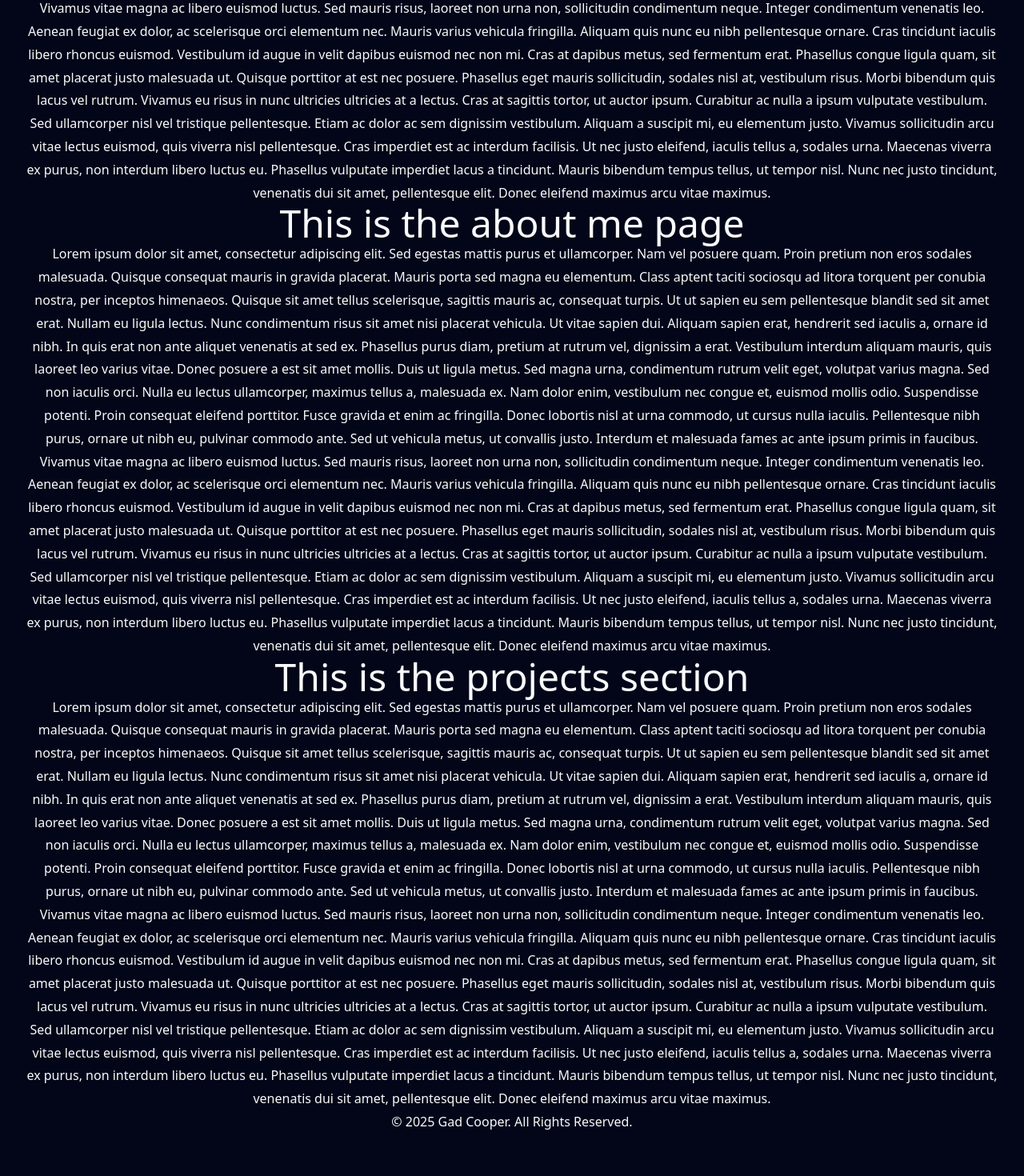
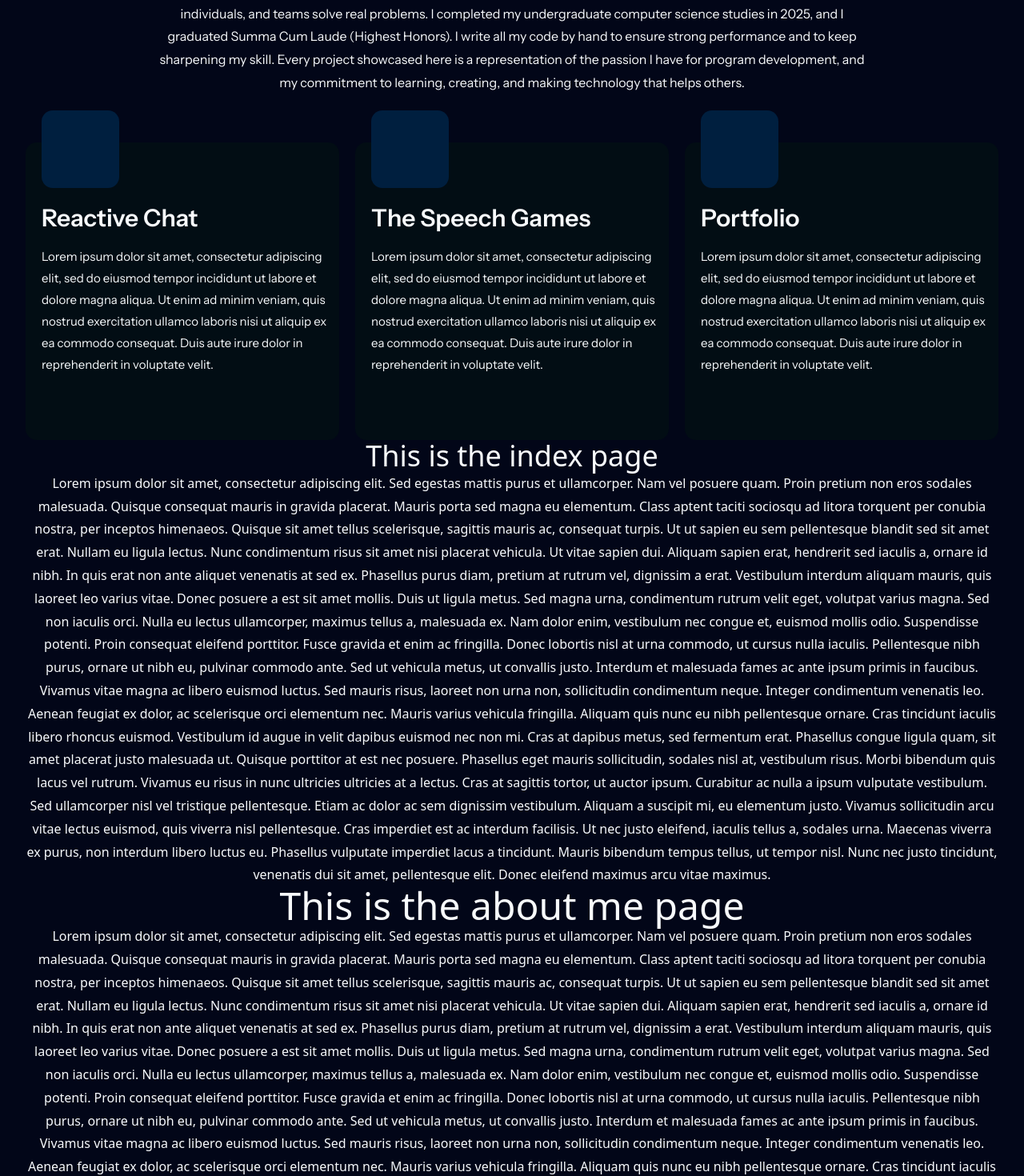
Before and after one commit to SpyingEnvelope/portfolio-revised, a React (Vite) app: page / in a window 1280 px wide. Shown: the part 1020-2490 px from the top of the page at 80% size. Before the commit the page ends 2469 px from the top, so only its background shows below. Built offline with nearby package versions, Linux system fonts and the light colour scheme.

Commit message:
Changed animation of starry sky to twinkle faster. Began work on Projects section. Added components for project cards, project logos, and the project section itself.

```diff
--- a/index.html
+++ b/index.html
@@ -1,6 +1,11 @@
-<!doctype html>
+<!DOCTYPE html>
 <html lang="en">
   <head>
+    <link rel="preconnect" href="https://fonts.googleapis.com">
+    <link rel="preconnect" href="https://fonts.gstatic.com" crossorigin>
+    <link
+      href="https://fonts.googleapis.com/css2?family=Instrument+Sans:ital,wght@0,400..700;1,400..700&display=swap"
+      rel="stylesheet">
     <meta charset="UTF-8" />
     <link rel="icon" type="image/svg+xml" href="/vite.svg" />
     <meta name="viewport" content="width=device-width, initial-scale=1.0" />
--- a/src/App.css
+++ b/src/App.css
@@ -24,6 +24,24 @@ body {
 .glow {
   box-shadow: 0 0 10px 1px black;
   overflow: visible;
+}
+
+.bold-instrument-sans {
+  font-family: "Instrument Sans", sans-serif;
+  font-optical-sizing: auto;
+  font-weight: 600;
+  font-style: normal;
+  font-variation-settings:
+    "wdth" 100;
+}
+
+.reg-instrument-sans {
+  font-family: "Instrument Sans", sans-serif;
+  font-optical-sizing: auto;
+  font-weight: 400;
+  font-style: normal;
+  font-variation-settings:
+    "wdth" 100;
 }
 
 .nav-bg {
--- /dev/null
+++ b/src/components/ProjectCard.jsx
@@ -0,0 +1,22 @@
+import ProjectLogo from "./ProjectLogo";
+
+function ProjectCard({ children, title, links, icon, image }) {
+  return (
+    <div className="w-[392px] h-[372px] bg-[#020D14] rounded-xl text-left">
+      <div className="relative left-5 bottom-10">
+        <ProjectLogo icon={icon} image={image} />
+      </div>
+      <h3 className="relative bottom-5 bold-instrument-sans text-3xl font-bold ml-5">
+        {title}
+      </h3>
+      <div className="ml-5 mr-2 h-[50px] reg-instrument-sans text-[15px] relative bottom-1">{children}</div>
+      {/* <ul>
+        {links.map((link) => {
+            <li key={link.key}><a href={link.href}>{link.text}</a></li>
+        })}
+    </ul> */}
+    </div>
+  );
+}
+
+export default ProjectCard;
--- /dev/null
+++ b/src/components/ProjectLogo.jsx
@@ -0,0 +1,7 @@
+function ProjectLogo({ icon, image }) {
+    return <div className="w-[97px] h-[97px] rounded-xl bg-[#001F3F] flex justify-center items-center">
+        {icon ?? <img src={image} />}
+    </div>
+}
+
+export default ProjectLogo;
--- a/src/components/StarryBackground.jsx
+++ b/src/components/StarryBackground.jsx
@@ -14,7 +14,7 @@ function starCoordinates() {
       Math.floor(Math.random() * 100) + "%",
       Math.floor(Math.random() * 100) + "%",
       i,
-      delayStart + i * 0.5,
+      delayStart + i * 0.1,
     ]);
   }
 
--- a/src/pages/MainPage.jsx
+++ b/src/pages/MainPage.jsx
@@ -16,9 +16,9 @@ function MainPage() {
       <Navigation />
       <main>
         <Header />
+        <Projects />
         <IndexPage />
         <About />
-        <Projects />
       </main>
       <Footer />
     </>
--- a/src/pages/Projects.jsx
+++ b/src/pages/Projects.jsx
@@ -1,50 +1,61 @@
+import ProjectCard from "@/components/ProjectCard";
+
 function Projects() {
   return (
-    <div id="projects">
-      <h1 className="text-5xl">This is the projects section</h1>
-      <p>
+    <div
+      id="projects"
+      className="flex flex-col justify-center items-center mt-30"
+    >
+      <h2 className="text-xl bold-instrument-sans text-[#3698D5] tracking-widest">
+        PROJECTS
+      </h2>
+      <h3 className="bold-instrument-sans text-4xl tracking-widest">
+        CREATING SOFTWARE <br /> THAT BRINGS VISIONS TO LIFE
+      </h3>
+      <p className="reg-instrument-sans xl:w-[900px] mt-5 mb-15">
         {" "}
-        Lorem ipsum dolor sit amet, consectetur adipiscing elit. Sed egestas
-        mattis purus et ullamcorper. Nam vel posuere quam. Proin pretium non
-        eros sodales malesuada. Quisque consequat mauris in gravida placerat.
-        Mauris porta sed magna eu elementum. Class aptent taciti sociosqu ad
-        litora torquent per conubia nostra, per inceptos himenaeos. Quisque sit
-        amet tellus scelerisque, sagittis mauris ac, consequat turpis. Ut ut
-        sapien eu sem pellentesque blandit sed sit amet erat. Nullam eu ligula
-        lectus. Nunc condimentum risus sit amet nisi placerat vehicula. Ut vitae
-        sapien dui. Aliquam sapien erat, hendrerit sed iaculis a, ornare id
-        nibh. In quis erat non ante aliquet venenatis at sed ex. Phasellus purus
-        diam, pretium at rutrum vel, dignissim a erat. Vestibulum interdum
-        aliquam mauris, quis laoreet leo varius vitae. Donec posuere a est sit
-        amet mollis. Duis ut ligula metus. Sed magna urna, condimentum rutrum
-        velit eget, volutpat varius magna. Sed non iaculis orci. Nulla eu lectus
-        ullamcorper, maximus tellus a, malesuada ex. Nam dolor enim, vestibulum
-        nec congue et, euismod mollis odio. Suspendisse potenti. Proin consequat
-        eleifend porttitor. Fusce gravida et enim ac fringilla. Donec lobortis
-        nisl at urna commodo, ut cursus nulla iaculis. Pellentesque nibh purus,
-        ornare ut nibh eu, pulvinar commodo ante. Sed ut vehicula metus, ut
-        convallis justo. Interdum et malesuada fames ac ante ipsum primis in
-        faucibus. Vivamus vitae magna ac libero euismod luctus. Sed mauris
-        risus, laoreet non urna non, sollicitudin condimentum neque. Integer
-        condimentum venenatis leo. Aenean feugiat ex dolor, ac scelerisque orci
-        elementum nec. Mauris varius vehicula fringilla. Aliquam quis nunc eu
-        nibh pellentesque ornare. Cras tincidunt iaculis libero rhoncus euismod.
-        Vestibulum id augue in velit dapibus euismod nec non mi. Cras at dapibus
-        metus, sed fermentum erat. Phasellus congue ligula quam, sit amet
-        placerat justo malesuada ut. Quisque porttitor at est nec posuere.
-        Phasellus eget mauris sollicitudin, sodales nisl at, vestibulum risus.
-        Morbi bibendum quis lacus vel rutrum. Vivamus eu risus in nunc ultricies
-        ultricies at a lectus. Cras at sagittis tortor, ut auctor ipsum.
-        Curabitur ac nulla a ipsum vulputate vestibulum. Sed ullamcorper nisl
-        vel tristique pellentesque. Etiam ac dolor ac sem dignissim vestibulum.
-        Aliquam a suscipit mi, eu elementum justo. Vivamus sollicitudin arcu
-        vitae lectus euismod, quis viverra nisl pellentesque. Cras imperdiet est
-        ac interdum facilisis. Ut nec justo eleifend, iaculis tellus a, sodales
-        urna. Maecenas viverra ex purus, non interdum libero luctus eu.
-        Phasellus vulputate imperdiet lacus a tincidunt. Mauris bibendum tempus
-        tellus, ut tempor nisl. Nunc nec justo tincidunt, venenatis dui sit
-        amet, pellentesque elit. Donec eleifend maximus arcu vitae maximus.
+        As an individual passionate about software engineering, I pride myself
+        on my dedication to turning concepts into real, efficient, and
+        well-designed applications. My projects reflect that passion. Each one
+        is built with care to help companies, individuals, and teams solve real
+        problems. I completed my undergraduate computer science studies in 2025,
+        and I graduated Summa Cum Laude (Highest Honors). I write all my code by
+        hand to ensure strong performance and to keep sharpening my skill. Every
+        project showcased here is a representation of the passion I have for
+        program development, and my commitment to learning, creating, and making
+        technology that helps others.
       </p>
+      <div className="w-full flex flex-row justify-between">
+        <ProjectCard title={"Reactive Chat"}>
+          <p>
+            Lorem ipsum dolor sit amet, consectetur adipiscing elit, sed do
+            eiusmod tempor incididunt ut labore et dolore magna aliqua. Ut enim
+            ad minim veniam, quis nostrud exercitation ullamco laboris nisi ut
+            aliquip ex ea commodo consequat. Duis aute irure dolor in
+            reprehenderit in voluptate velit.
+          </p>
+        </ProjectCard>
+        <ProjectCard title={"The Speech Games"}>
+          {" "}
+          <p>
+            Lorem ipsum dolor sit amet, consectetur adipiscing elit, sed do
+            eiusmod tempor incididunt ut labore et dolore magna aliqua. Ut enim
+            ad minim veniam, quis nostrud exercitation ullamco laboris nisi ut
+            aliquip ex ea commodo consequat. Duis aute irure dolor in
+            reprehenderit in voluptate velit.
+          </p>
+        </ProjectCard>
+        <ProjectCard title={"Portfolio"}>
+          {" "}
+          <p>
+            Lorem ipsum dolor sit amet, consectetur adipiscing elit, sed do
+            eiusmod tempor incididunt ut labore et dolore magna aliqua. Ut enim
+            ad minim veniam, quis nostrud exercitation ullamco laboris nisi ut
+            aliquip ex ea commodo consequat. Duis aute irure dolor in
+            reprehenderit in voluptate velit.
+          </p>{" "}
+        </ProjectCard>
+      </div>
     </div>
   );
 }
```
